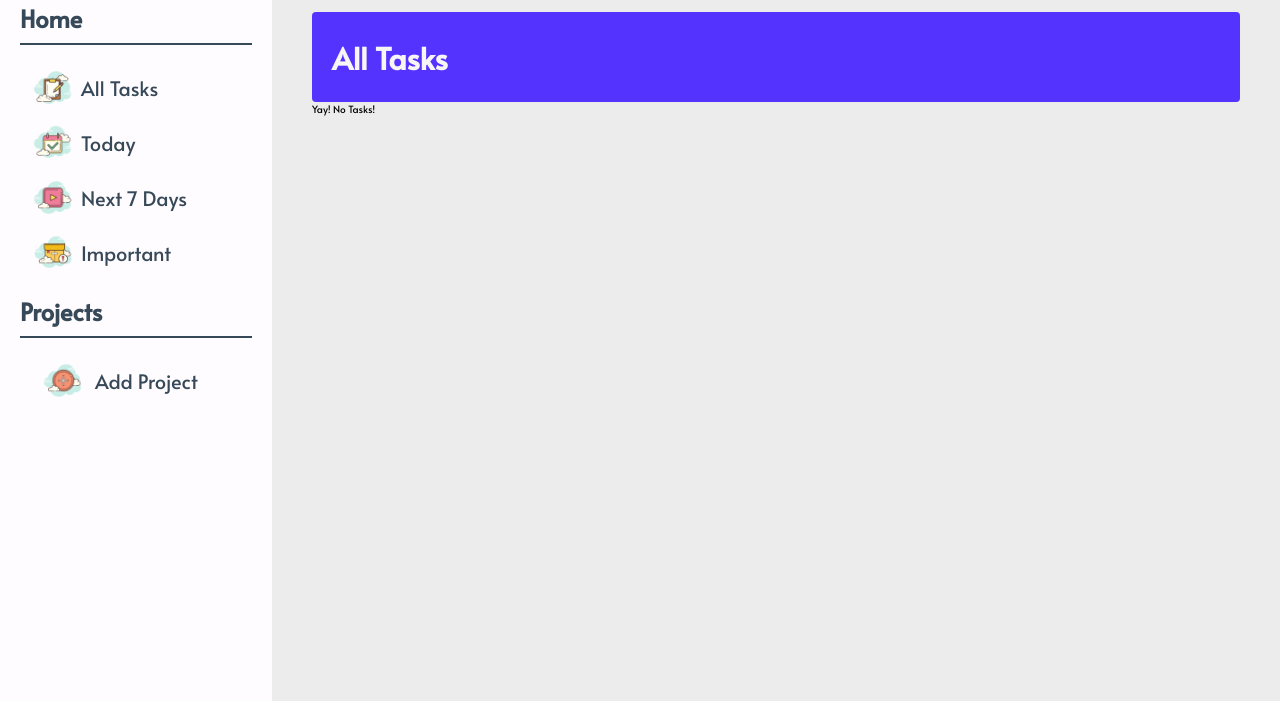
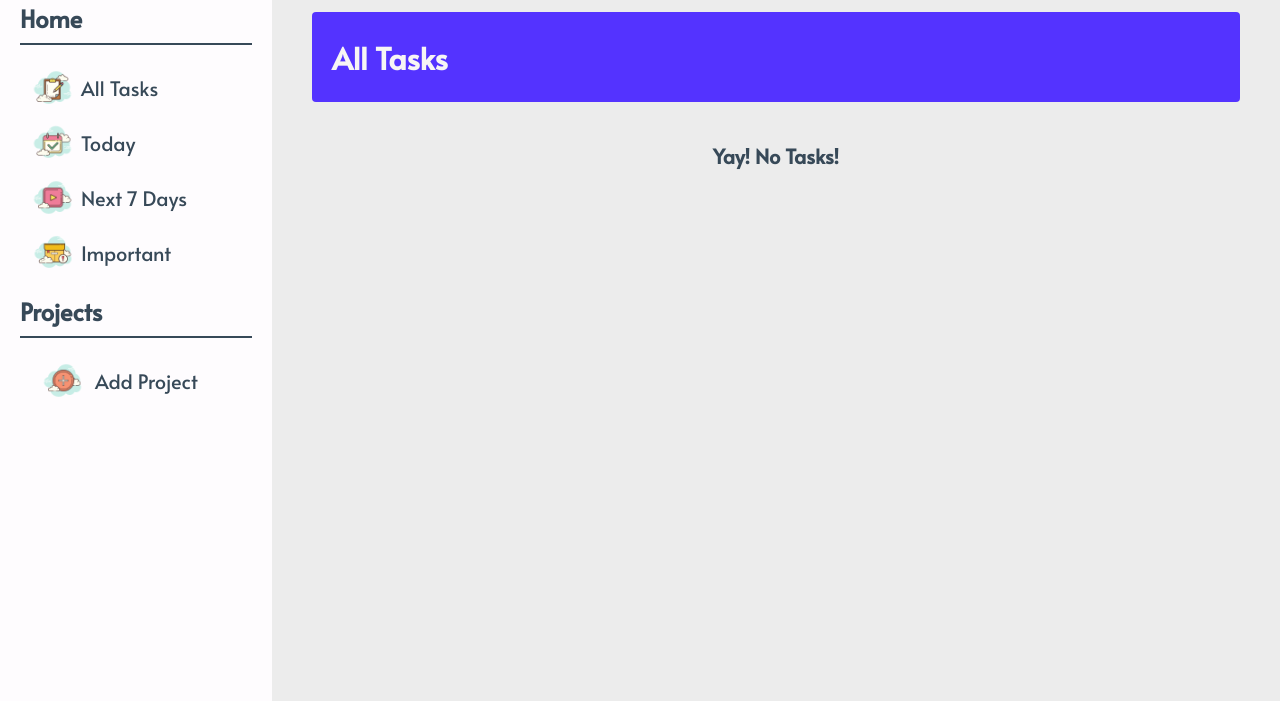
Before and after one commit to one-way7/Todo-List, a website built with webpack: page dist/index.html in a window 1280 px wide. Shown: the part 99-800 px from the top of the page. Built offline with nearby package versions, Linux system fonts and the light colour scheme; files whose address does not match are found by name.

Commit message:
added h3 tag inside tasks container

```diff
--- a/dist/index.html
+++ b/dist/index.html
@@ -120,7 +120,9 @@
 
             <section class="content">
                 <h1 class="h1">All Tasks</h1>
-                <div class="tasks_container">Yay! No Tasks!</div>
+                <div class="tasks_container">
+                    <h3 class="h3">Yay! No Tasks!</h3>
+                </div>
             </section>
         </main>
         <script src="main.js"></script>
```
